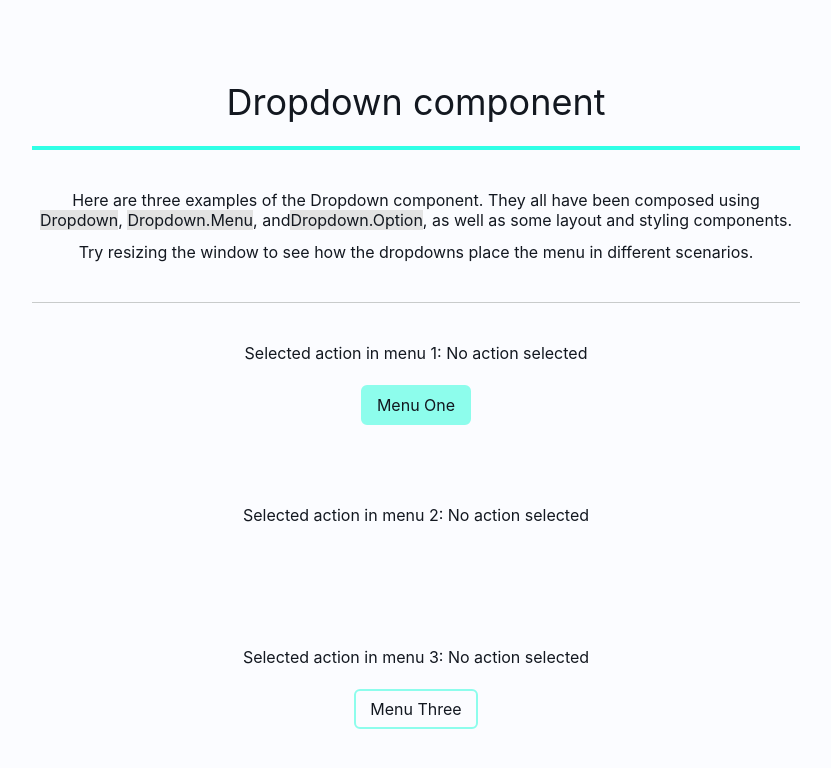
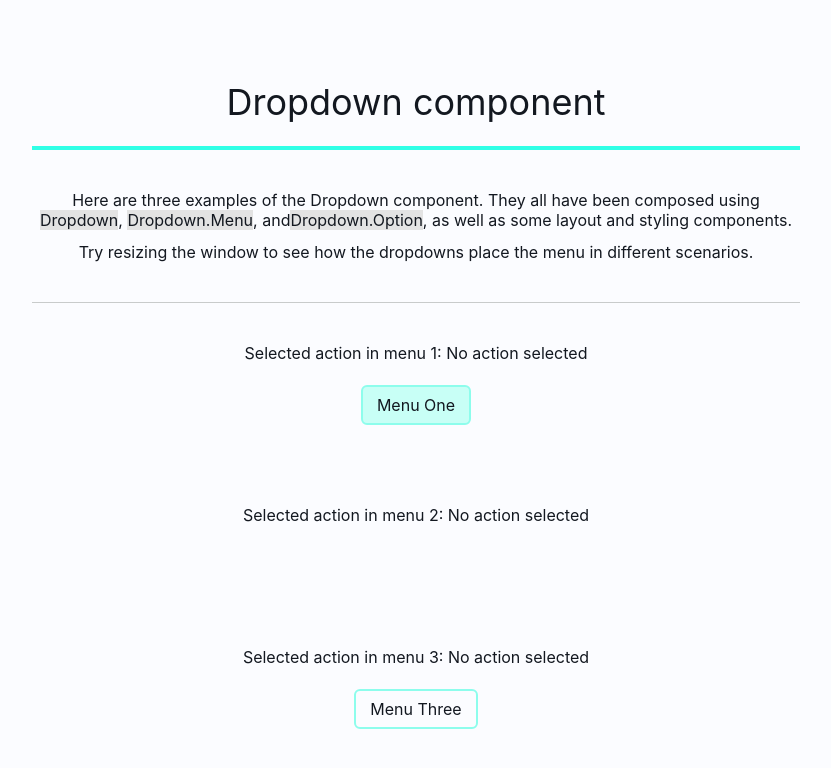
Before and after one commit to hebbeh/dropdown-showcase, a React (Create React App) app: page / in a window 1280 px wide. In both pictures the pointer is over the element 640 px from the left and 405 px from the top of the page. Shown: the top 768 px of the page, without its empty margins (224-1055 px from the left). Built offline with nearby package versions, Linux system fonts and the light colour scheme; some icons are missing.

Commit message:
Added forgotten pressed state to button, as well as updated the colors

```diff
--- a/src/Components/Input/Button/Button.module.css
+++ b/src/Components/Input/Button/Button.module.css
@@ -7,5 +7,9 @@
 }
 
 .button:hover {
-  background-color: #8dfdec;
+  background-color: #c8fff6;
 }
+
+.button:active {
+  background-color: #30ffe6;
+}
```
